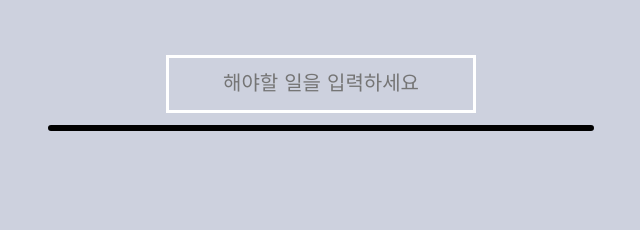
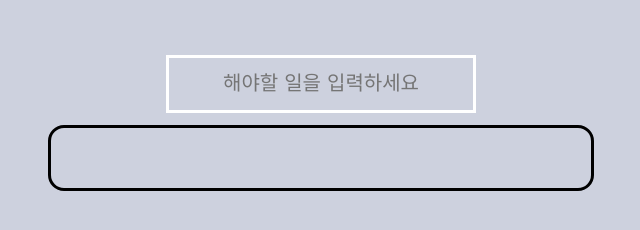
Before and after one commit to imfreeman1/todolist, a website built with webpack: page index.html in a window 1280 px wide. Shown: the part 334-564 px from the top of the page, without its empty margins (327-967 px from the left). Built offline with nearby package versions, Linux system fonts and the light colour scheme.

Commit message:
min-height change

```diff
--- a/style/styles.css
+++ b/style/styles.css
@@ -42,6 +42,7 @@
         margin-right: 10px;
     }
     ul {
+        min-height: 60px;
         max-height: 700px;
         overflow-y: scroll;
         margin: auto;
```
